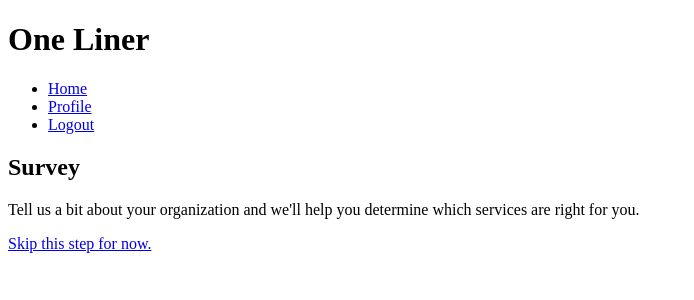
After one commit to INN/one-liner, a Django app: page /accounts/survey/ in a window 1280 px wide. The commit adds this page. Shown: the top 300 px of the page, without its empty margins (0-694 px from the left). Run offline with Django 3.2, Linux system fonts and the light colour scheme; the visitor is signed in with stand-in values (Sample User, id 1).

Commit message:
tweaks to login/logout views/templates, addition of an 'initial survey' view and template, trying to set up a way to determine the first time a user logs in

```diff
--- a/oneliner/settings.py
+++ b/oneliner/settings.py
@@ -123,3 +123,5 @@ STATIC_URL = '/static/'
 
 # User profiles
 AUTH_PROFILE_MODULE = 'oneliner.UserProfile'
+
+LOGIN_URL = '/login/'
--- a/oneliner/templates/_base.html
+++ b/oneliner/templates/_base.html
@@ -5,17 +5,7 @@
   </head>
   <body>
     {% block navigation %}
-      <h1>One Liner</h1>
-      <ul>
-        <li><a href="{% url 'home' %}">Home</a></li>
-        {% if not user.is_authenticated %}
-        <li><a href="{% url 'login' %}">Login</a></li>
-        <li><a href="{% url 'register' %}">Register</a></li>
-        {% else %}
-        <li><a href="{% url 'profile' %}">Profile</a></li>
-        <li><a href="{% url 'logout' %}">Logout</a></li>
-        {% endif %}
-      </ul>
+      {% include '_nav.html' %}
     {% endblock %}
 
     {% if messages %}
--- /dev/null
+++ b/oneliner/templates/_nav.html
@@ -0,0 +1,11 @@
+<h1>One Liner</h1>
+<ul>
+  <li><a href="{% url 'home' %}">Home</a></li>
+  {% if not user.is_authenticated %}
+  <li><a href="{% url 'login' %}">Login</a></li>
+  <li><a href="{% url 'register' %}">Register</a></li>
+  {% else %}
+  <li><a href="{% url 'profile' %}">Profile</a></li>
+  <li><a href="{% url 'logout' %}">Logout</a></li>
+  {% endif %}
+</ul>
--- /dev/null
+++ b/oneliner/templates/survey.html
@@ -0,0 +1,7 @@
+{% extends '_base.html' %}
+
+{% block content %}
+<h2>Survey</h2>
+<p>Tell us a bit about your organization and we'll help you determine which services are right for you.</p>
+<p><a href="{% url 'profile' %}">Skip this step for now.</a></p>
+{% endblock %}
--- a/oneliner/urls.py
+++ b/oneliner/urls.py
@@ -15,6 +15,7 @@ Including another URLconf
 """
 from django.conf.urls import url, include
 from django.contrib import admin
+from django.contrib.auth import views as auth_views
 
 from . import views
 
@@ -23,10 +24,12 @@ urlpatterns = [
     # Admin
     url(r'^admin/', admin.site.urls),
 
+    url('^logout', auth_views.logout, {'template_name': 'registration/logout.html'}),
     url('^', include('django.contrib.auth.urls')),
 
     # Front-end
     url(r'^$', views.home, name='home'),
     url(r'^register/?$', views.register, name='register'),
-    url(r'^accounts/profile/?$', views.profile, name='profile')
+    url(r'^accounts/profile/?$', views.profile, name='profile'),
+    url(r'^accounts/survey/?$', views.survey, name='survey')
 ]
--- a/oneliner/views.py
+++ b/oneliner/views.py
@@ -1,4 +1,5 @@
 from django.shortcuts import render
+from django.http import HttpResponseRedirect
 from django.contrib.auth.decorators import login_required
 from django.contrib.auth.models import User
 from django.contrib import messages
@@ -7,6 +8,8 @@ from forms import RegisterForm
 
 
 def home(request):
+    if request.user.is_authenticated():
+        return HttpResponseRedirect('/accounts/profile/')
     return render(request, 'index.html')
 
 
@@ -24,11 +27,22 @@ def register(request):
                     password=form.data.get('password')
                 )
                 messages.success(request, "Thanks for registering!")
+                return HttpResponseRedirect('/login/')
     else:
         form = RegisterForm()
 
     return render(request, 'registration/register.html', {'form': form})
 
+
 @login_required
 def profile(request):
-    return render(request, 'profile.html')
+    # TODO: This doesn't work for identifying first login:
+    if request.user.last_login is None:
+        return HttpResponseRedirect('/accounts/survey/')
+    else:
+        return render(request, 'profile.html')
+
+
+@login_required
+def survey(request):
+    return render(request, 'survey.html')
```
Also changed, not shown: oneliner/templates/registration/logout.html (added, +7 -0 lines).
